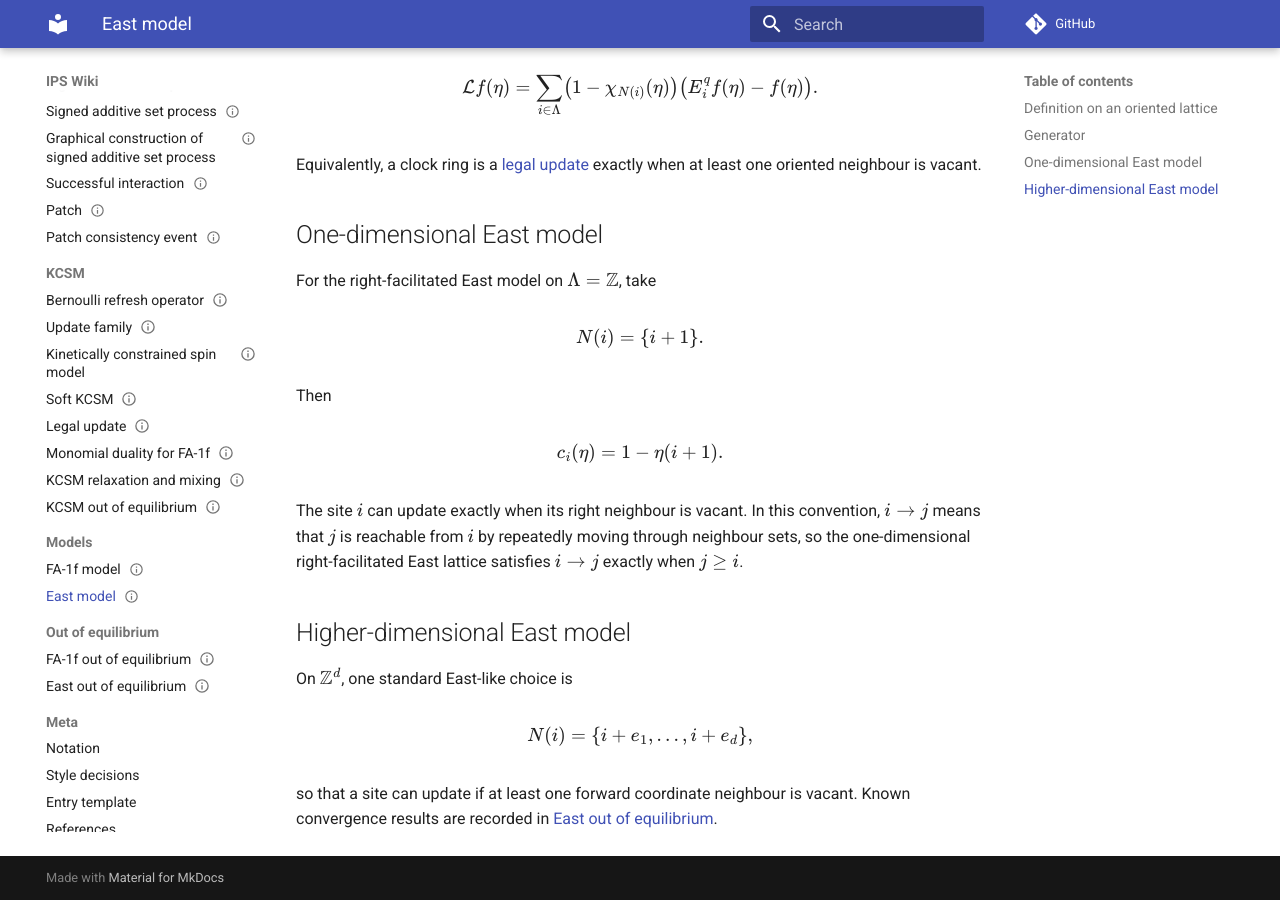
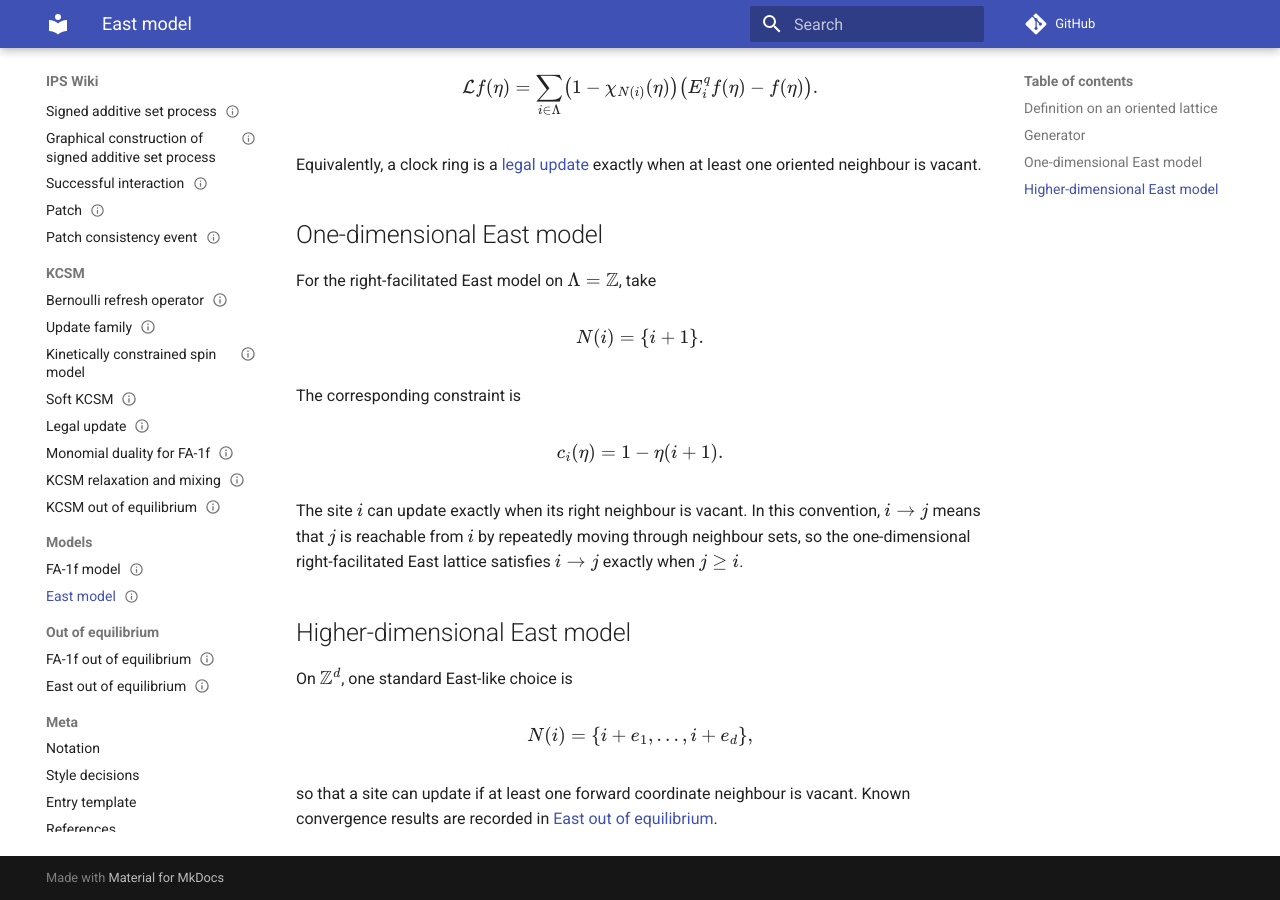
Before and after one commit to maciejgluchowski86-beep/ips-wiki, an MkDocs documentation site: the page built from docs/entries/east-model.md, in a window 1280 px wide and 900 px high, scrolled down 852 px. Built offline with MkDocs 1.6.1 and Material for MkDocs 9.7.7, drawn with Linux system fonts in a browser that asks for light colours; comment, search, counter and statistics services are not loaded.

Commit message:
smooth display prose in east model

```diff
--- a/docs/entries/east-model.md
+++ b/docs/entries/east-model.md
@@ -55,7 +55,7 @@ $$
 N(i)=\{i+1\}.
 $$
 
-Then
+The corresponding constraint is
 
 $$
 c_i(\eta)=1-\eta(i+1).
```
